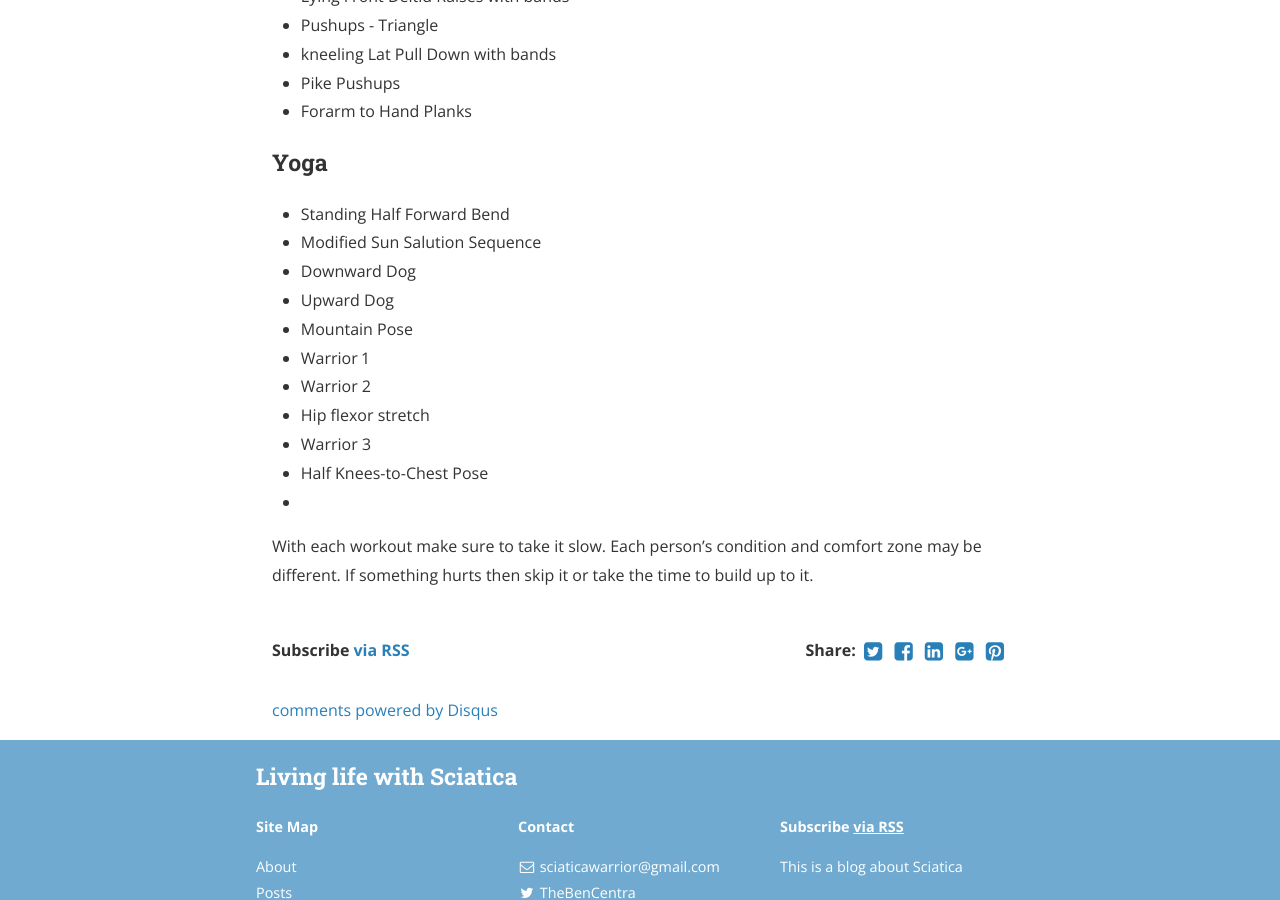
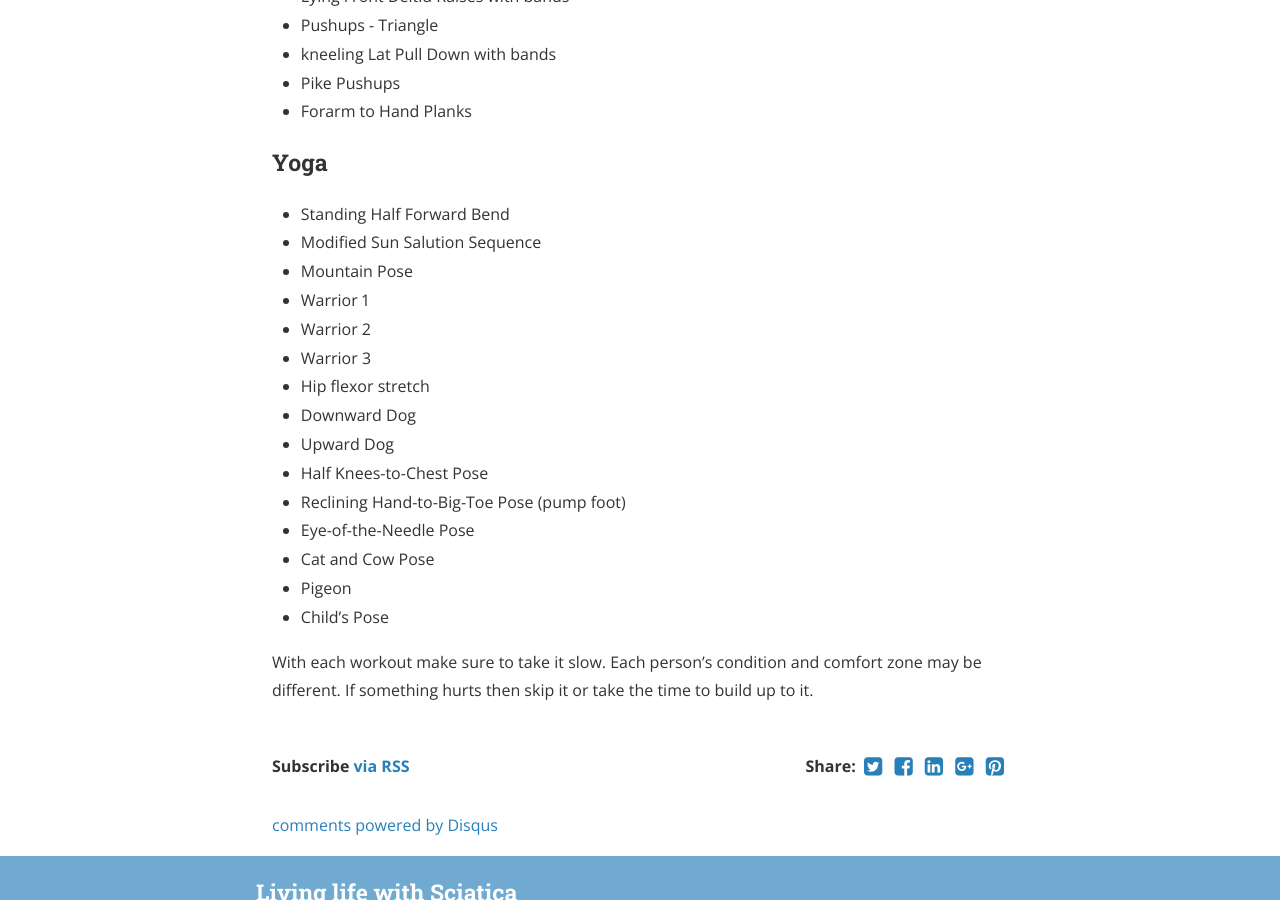
Before and after one commit to sciaticawarrior/sciaticatest, a Jekyll site: the page built from _posts/2016-04-30-sciatica-workout.markdown, in a window 1280 px wide and 900 px high, scrolled down 2023 px. Built offline with Jekyll 4.4.1, drawn with Linux system fonts in a browser that asks for light colours; nearby versions of some CDN libraries; comment, search, counter and statistics services are not loaded; a style sheet for code colours, icons or effects is not loaded.

Commit message:
Update 2016-04-30-sciatica-workout.markdown

```diff
--- a/_posts/2016-04-30-sciatica-workout.markdown
+++ b/_posts/2016-04-30-sciatica-workout.markdown
@@ -56,14 +56,18 @@ You can choose to do all of the exercises in one or break up into multiple days.
 
 * Standing Half Forward Bend
 * Modified Sun Salution Sequence
-* Downward Dog
-* Upward Dog
 * Mountain Pose
 * Warrior 1
 * Warrior 2
+* Warrior 3
 * Hip flexor stretch
-* Warrior 3
+* Downward Dog
+* Upward Dog
 * Half Knees-to-Chest Pose
-*
+* Reclining Hand-to-Big-Toe Pose (pump foot)
+* Eye-of-the-Needle Pose
+* Cat and Cow Pose
+* Pigeon
+* Child's Pose
 
 With each workout make sure to take it slow. Each person's condition and comfort zone may be different. If something hurts then skip it or take the time to build up to it.
```
